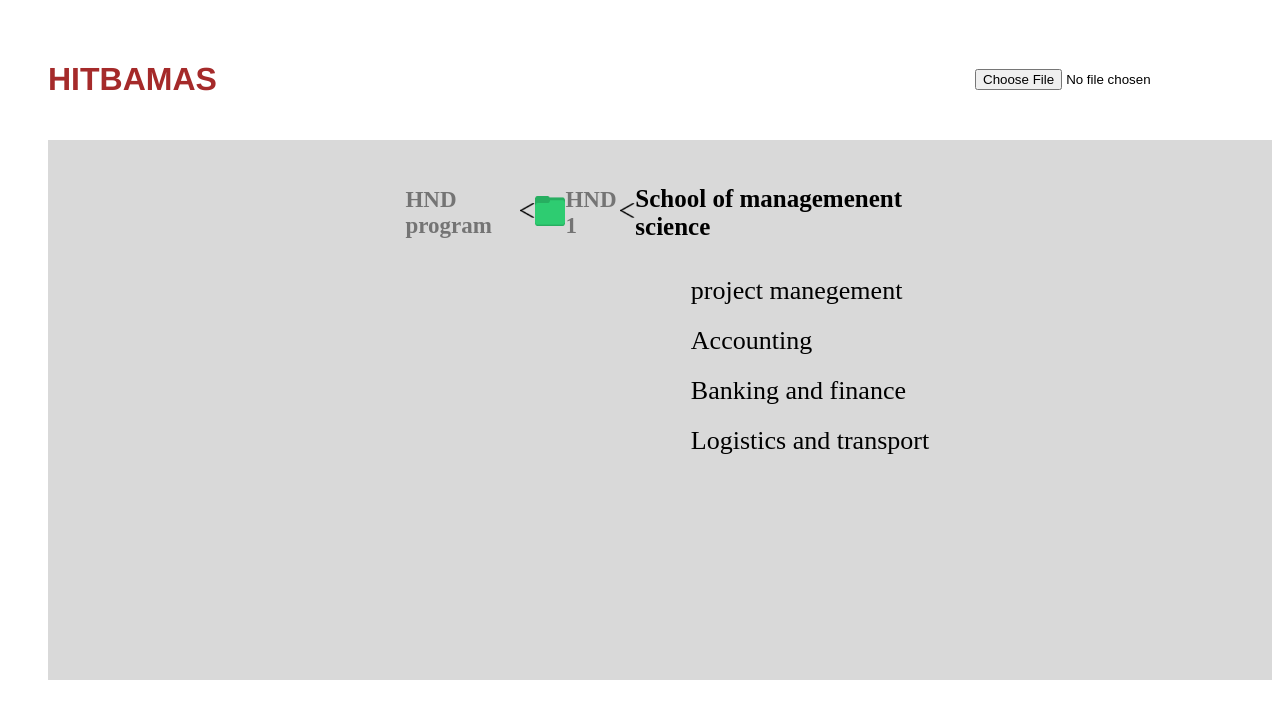
After one commit to TAZANOU-DEV/HND_WEB_DEVELOPMENT_PROJECT, a PHP site: page /management.html in a window 1280 px wide. The commit adds this page. Shown: the top 719 px of the page. Run offline with PHP 8.4, Linux system fonts and the light colour scheme.

Commit message:
commit me again

```diff
--- a/engineering.css
+++ b/engineering.css
@@ -81,16 +81,24 @@ a{
     text-decoration-color: blueviolet;
 }
 
-@media only screen and(max-width:600px){
-.logo{
-    display: none;
-}
-#image-preview{
-    display: none;
-}
-.ll{
-    display: none;
-}
+@media only screen and (max-width:600px){
+    .s-name {
+        font-size: 18px;
+    }
+
+    .container_body {
+        min-height: 400px;
+        padding: 10px;
+    }
+
+    .hnd_program, .hn, .engineer {
+        font-size: 16px;
+    }
+
+    .depart {
+        font-size: 16px;
+        padding: 6px 10px;
+    }
 
 
 
--- a/hnd1.html
+++ b/hnd1.html
@@ -37,7 +37,7 @@
             </div>
             <div class="school">
                 <a href="engineering.html" class="sch">school of engineering</a> <br>
-                <a href="#" class="sch">school of managemenent science</a> <br>
+                <a href="management.html" class="sch">school of managemenent science</a> <br>
                 <a href="#" class="sch">school of education</a> <br>
                 <a href="#" class="sch">school of health</a>
 
--- a/hnd2.html
+++ b/hnd2.html
@@ -35,8 +35,8 @@
 
             </div>
             <div class="school">
-                <a href="#" class="sch">school of engineering</a> <br>
-                <a href="#" class="sch">school of managemenent science</a> <br>
+                <a href="engineering.html" class="sch">school of engineering</a> <br>
+                <a href="management.html" class="sch">school of managemenent science</a> <br>
                 <a href="#" class="sch">school of education</a> <br>
                 <a href="#" class="sch">school of health</a>
 
--- a/hnd3.html
+++ b/hnd3.html
@@ -35,8 +35,8 @@
 
             </div>
             <div class="school">
-                <a href="#" class="sch">school of engineering</a> <br>
-                <a href="#" class="sch">school of managemenent science</a> <br>
+                <a href="engineering.html" class="sch">school of engineering</a> <br>
+                <a href="management.html" class="sch">school of managemenent science</a> <br>
                 <a href="#" class="sch">school of education</a> <br>
                 <a href="#" class="sch">school of health</a>
 
--- /dev/null
+++ b/management.html
@@ -0,0 +1,60 @@
+
+<!DOCTYPE html>
+<html lang="en">
+<head>
+    <meta charset="UTF-8">
+    <meta name="viewport" content="width=device-width, initial-scale=1.0">
+    <link rel="stylesheet" href="engineering.css">
+    <title>school of engineering</title>
+</head>
+<body>
+
+    <div class="container">
+
+
+        <div class="nav">
+            <h1 class="s-name">HITBAMAS</h1>
+
+
+             <div class="ll">
+
+           <input type="file" accept="image/*"  width="300px" placeholder="Logo" class="logo" id="ima">
+           <img src="" id="image-preview" alt="">
+
+             </div>
+         </div>
+
+
+     <div class="container_body">
+
+        <div class="line">
+           <a href="add_program.html"> <p class="hnd_program">HND program</p></a>
+          <a href="add_program.html"> <img src="/icons/HND 1 icon/1.png" alt="" class="arrow"></a>
+           <a href="hnd1.html"><img src="/icons/HND 1 icon/gg.png" alt="" class="folder"></a>
+            <a href="hnd1.html"><p class="hn">HND 1</p></a>
+           <a href="hnd1.html"> <img src="/icons/HND 1 icon/1.png" alt="" class="arrow"></a>
+            <p class="engineer">School of managemenent science</p>
+
+
+        </div>
+        <div class="a">
+
+          <a href="" class="depart"> project manegement</a>
+          <a href="" class="depart">Accounting</a>
+          <a href="" class="depart">Banking and finance</a>
+          <a href="" class="depart">Logistics and transport</a>
+
+        </div>
+     </div>
+
+
+
+
+
+    </div>
+
+<script src="engineering.js"></script>
+
+
+</body>
+</html>
```
Also changed, not shown: education.html (added, +57 -0 lines), engineering2.html (added, +59 -0 lines), management2.html (added, +60 -0 lines).
